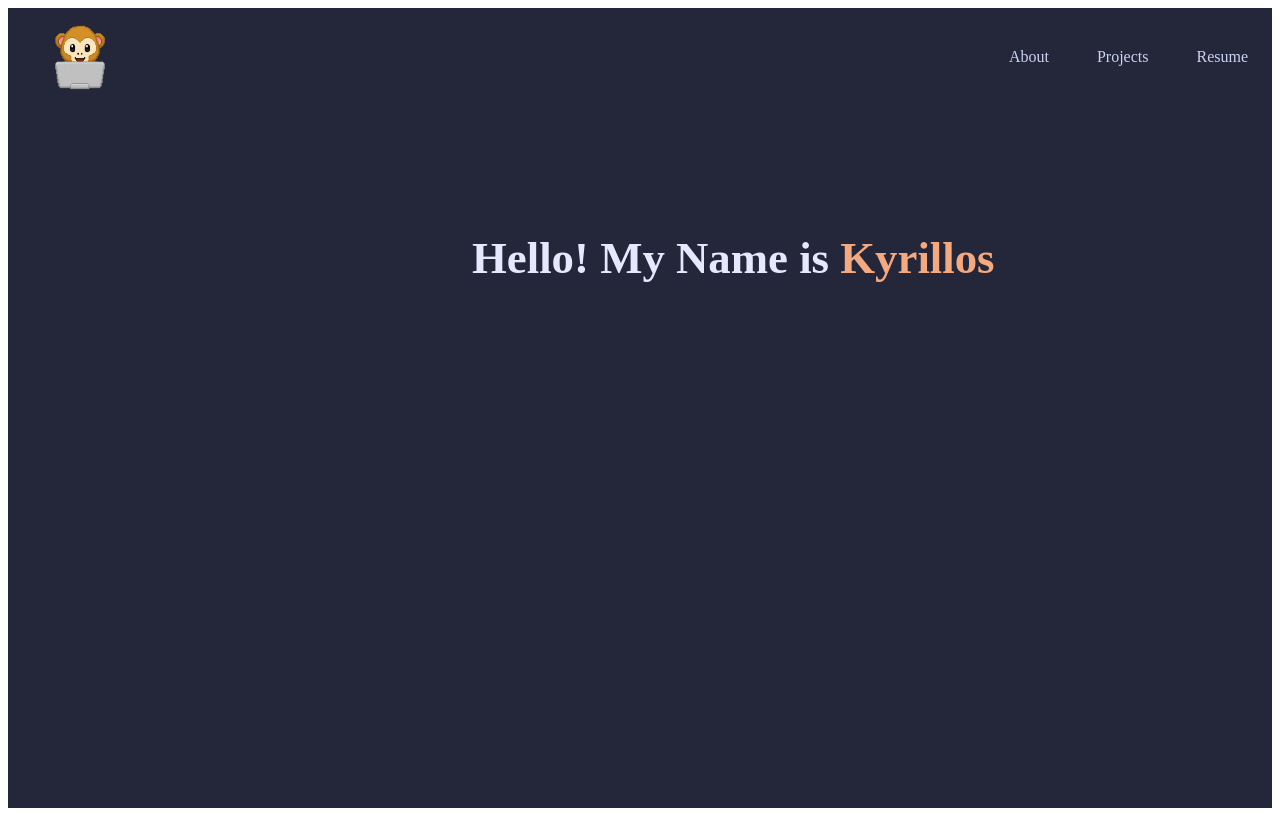
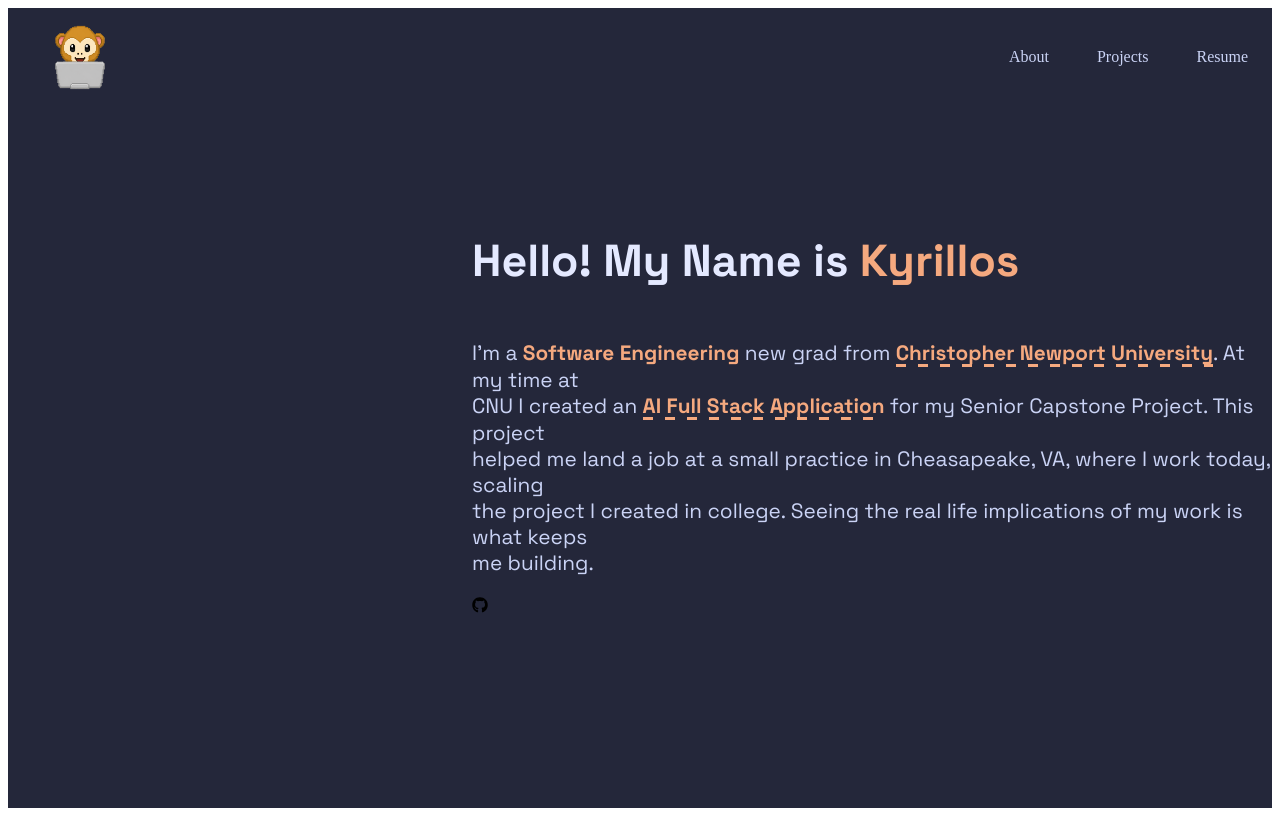
Before and after one commit to gyrillos/kyrillos.dev, a React (Vite) app in the folder client/: page / in a window 1280 px wide. Built offline with nearby package versions, Linux system fonts and the light colour scheme.

Commit message:
added body to welcome

```diff
--- a/client/index.html
+++ b/client/index.html
@@ -2,7 +2,13 @@
 <html lang="en">
   <head>
     <meta charset="UTF-8" />
-    <link rel="icon" type="image/png" href="./public/monkey_logo_transparent.png" />
+    <link rel="icon" type="image/png" href="./monkey_logo_transparent.png" />
+    <link rel="preconnect" href="https://fonts.googleapis.com">
+    <link rel="preconnect" href="https://fonts.gstatic.com" crossorigin>
+    <link href="https://fonts.googleapis.com/css2?family=Inter:wght@400;500;600;700;800&display=swap" rel="stylesheet">
+    <link rel="preconnect" href="https://fonts.googleapis.com">
+    <link rel="preconnect" href="https://fonts.gstatic.com" crossorigin>
+    <link href="https://fonts.googleapis.com/css2?family=Space+Grotesk:wght@400;500;600;700&display=swap" rel="stylesheet">
     <meta name="viewport" content="width=device-width, initial-scale=1.0" />
     <title>Kyrillos.dev</title>
   </head>
--- a/client/package.json
+++ b/client/package.json
@@ -17,7 +17,7 @@
     "framer-motion": "^12.24.0",
     "react": "^19.2.0",
     "react-dom": "^19.2.0",
-    "react-icons": "^5.5.0",
+    "react-icons": "^5.6.0",
     "react-router-dom": "^7.16.0"
   },
   "devDependencies": {
--- a/client/src/Featured/Featured.jsx
+++ b/client/src/Featured/Featured.jsx
@@ -1,9 +1,9 @@
 import "./featured.css"
 
-function featured() {
+function Featured() {
     return (
         <div className="Featured"></div>
     );
 }
 
-export default featured;
+export default Featured;
--- a/client/src/Welcome/Welcome.css
+++ b/client/src/Welcome/Welcome.css
@@ -2,6 +2,8 @@
     padding-left: 29rem;
     padding-top: 6rem;
     display: flex;
+    flex-direction: column;
+    font-family: "Space Grotesk", sans-serif;
 }
 
 .Header {
@@ -12,3 +14,31 @@
 .Header-emphasis {
     color: #F5A97F;
 }
+
+.Summary {
+    color: #CAD3F5;
+    font-size: 1.3rem;
+}
+
+.Header-emphasis-link {
+    color: #F5A97F;
+
+   display: inline-block;
+  padding-bottom: 1px;
+
+  background-image: repeating-linear-gradient(
+    to right,
+    #F5A97F 0 10px,
+    transparent 10px 22px
+  );
+  background-repeat: repeat-x;
+  background-size: 100% 3px;
+  background-position: left bottom;
+  transition: 0.3s ease;
+}
+
+.Header-emphasis-link:Hover {
+    cursor: pointer;
+    color: #24273A;
+    background-color: #F5A97F;
+}
--- a/client/src/Welcome/Welcome.jsx
+++ b/client/src/Welcome/Welcome.jsx
@@ -1,9 +1,17 @@
 import "./Welcome.css"
+import {FaGithub, FaLinkedin} from "react-icons/fa";
 
 function Welcome() {
     return(
         <div className="Welcome">
             <h1 className="Header">Hello! My Name is <strong className="Header-emphasis">Kyrillos</strong></h1>
+            <p className="Summary">I'm a <strong className="Header-emphasis">Software Engineering</strong> new grad from <strong className="Header-emphasis-link">Christopher Newport University</strong>. At my time at <br></br>
+                CNU I created an <strong className="Header-emphasis-link">AI Full Stack Application</strong> for my Senior Capstone Project. This project<br></br>
+                helped me land a job at a small practice in Cheasapeake, VA, where I work today, scaling<br></br>
+                the project I created in college. Seeing the real life implications of my work is what keeps<br></br>
+                me building.
+            </p>
+            <div className="Socials"><FaGithub/></div>
         </div>
     );
 }
```
Also changed, not shown: 1 other file (tests, documents, lock files or other folders).
